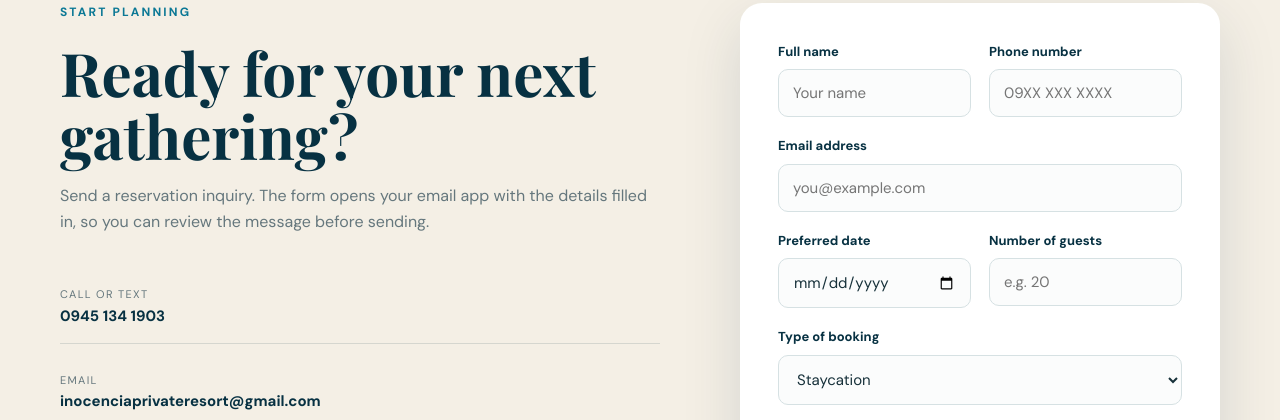
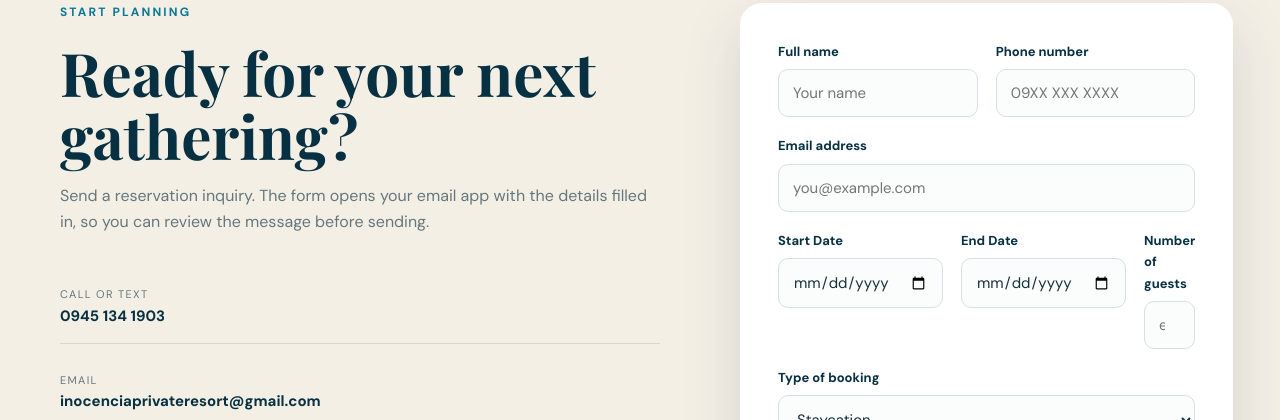
Before and after one commit to gpilola/inocencia-private-resort, a plain HTML site: page index.html in a window 1280 px wide. Shown: the part 6130-6550 px from the top of the page. Drawn offline with nearby package versions, Linux system fonts and the light colour scheme.

Commit message:
Update booking form to include start and end dates

```diff
--- a/index.html
+++ b/index.html
@@ -162,7 +162,17 @@
         <form class="booking-form reveal" id="bookingForm">
           <div class="field-row"><label>Full name<input type="text" name="name" required autocomplete="name" placeholder="Your name"></label><label>Phone number<input type="tel" name="phone" required autocomplete="tel" placeholder="09XX XXX XXXX"></label></div>
           <label>Email address<input type="email" name="email" required autocomplete="email" placeholder="you@example.com"></label>
-          <div class="field-row"><label>Preferred date<input type="date" name="date" required></label><label>Number of guests<input type="number" name="guests" min="1" required placeholder="e.g. 20"></label></div>
+          <div class="field-row"><div class="field-row">
+  <label>
+    Start Date
+    <input type="date" name="startDate" required>
+  </label>
+
+  <label>
+    End Date
+    <input type="date" name="endDate" required>
+  </label>
+</div><label>Number of guests<input type="number" name="guests" min="1" required placeholder="e.g. 20"></label></div>
           <label>Type of booking<select name="booking"><option>Staycation</option><option>Birthday</option><option>Wedding</option><option>Family reunion</option><option>Private event</option><option>Other</option></select></label>
           <label>Message<textarea name="message" rows="4" placeholder="Tell us more about your plans"></textarea></label>
           <a
```
